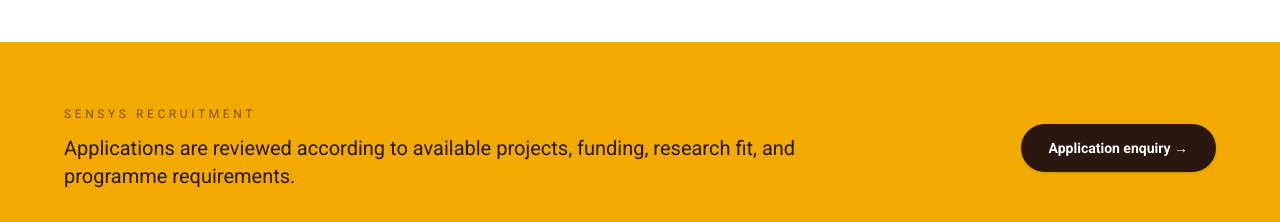
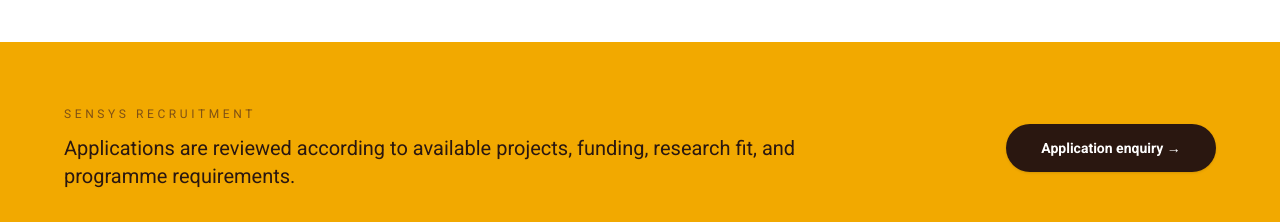
Before and after one commit to deepakks9436/sensys-lab, a Next.js app: page /join in a window 1280 px wide. Shown: the part 8580-8802 px from the top of the page. Built offline with nearby package versions, Linux system fonts and the light colour scheme.

Commit message:
Finalize SenSys application portal and recruitment tracking

```diff
--- a/app/join/page.tsx
+++ b/app/join/page.tsx
@@ -1311,12 +1311,11 @@
 
           <a
   href="mailto:sensysinnovation@gmail.com?subject=SenSys%20Application%20Enquiry"
-  className="inline-flex min-w-[190px] items-center justify-center rounded-full bg-[#2A1710] px-7 py-3.5 text-sm font-bold !text-white shadow-sm transition hover:bg-[#385E9D] hover:!text-white"
-  style={{
-    color: "#FFFFFF",
-  }}
+  className="inline-flex min-w-[210px] items-center justify-center rounded-full bg-[#2A1710] px-7 py-3.5 text-sm font-bold text-white shadow-sm transition hover:bg-[#385E9D]"
 >
-  Application enquiry →
+  <span className="text-white">
+    Application enquiry →
+  </span>
 </a>
         </div>
       </section>
```
